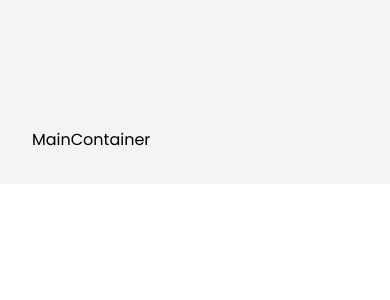
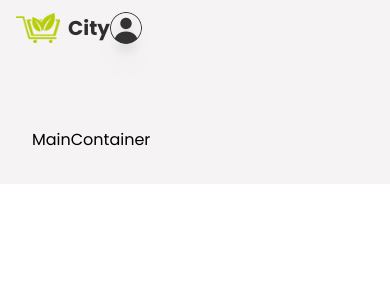
Before and after one commit to BermetUson/Online-Grocery-Store, a React (Create React App) app: page / in a window 390 px wide. Shown: the top 300 px of the page. Built offline with nearby package versions, Linux system fonts and the light colour scheme.

Commit message:
fixed header component

```diff
--- a/src/App.js
+++ b/src/App.js
@@ -4,7 +4,7 @@
 
 function App() {
   return (
-    <AnimatePresence>
+    <AnimatePresence exitBeforeEnter>
       <div className="w-screen h-auto flex flex-col bg-primary">
         <Header />
         <main className="mt-24 p-8 wfu">
--- a/src/components/Header.jsx
+++ b/src/components/Header.jsx
@@ -1,11 +1,11 @@
-import React from "react";
+import React, { useState } from "react";
 import { motion } from "framer-motion";
 import { Link } from "react-router-dom";
 import { getAuth, signInWithPopup, GoogleAuthProvider } from "firebase/auth";
 
 import { app } from "../firebase.config";
 
-import { MdShoppingBasket } from "react-icons/md";
+import { MdShoppingBasket, MdAdd, MdLogout } from "react-icons/md";
 import Logo from "../assets/logo.png";
 import Person from "../assets/person.png";
 import { useStateValue } from "../context/StateProvider";
@@ -15,7 +15,10 @@
   const firebaseAuth = getAuth(app);
   const provider = new GoogleAuthProvider();
 
+  const [isMenu, setIsMenu] = useState(false);
+
   const [{ user }, dispatch] = useStateValue();
+  console.log(user);
 
   const login = async () => {
     if (!user) {
@@ -27,11 +30,13 @@
         user: providerData[0],
       });
       localStorage.setItem("user", JSON.stringify(providerData[0]));
+    } else {
+      setIsMenu(!isMenu);
     }
   };
 
   return (
-    <header className="fixed z-50 w-screen p-6 px-16">
+    <header className="fixed z-50 w-screen p-3 px-4 md:px-16 md:p-6">
       {/* desktop & tablet */}
       <div className="hidden md:flex w-full h-full items-center justify-between">
         <Link to={"/"} className="flex items-center gap-2">
@@ -39,7 +44,12 @@
           <p className="text-headingColor text-xl font-bold">City</p>
         </Link>
         <div className="flex items-center gap-8">
-          <ul className="flex items-center gap-8 ">
+          <motion.ul
+            initial={{ opacity: 0, x: 200 }}
+            animate={{ opacity: 1, x: 1 }}
+            exit={{ opacity: 0, x: 200 }}
+            className="flex items-center gap-8 "
+          >
             <li className="text-base text-textColor cursor-pointer hover:text-headingColor transition-all duration-100 ease-in-out">
               Home
             </li>
@@ -52,7 +62,7 @@
             <li className="text-base text-textColor cursor-pointer hover:text-headingColor transition-all duration-100 ease-in-out">
               Service
             </li>
-          </ul>
+          </motion.ul>
           <div className="relative flex items-center justify-center">
             <MdShoppingBasket className="text-textColor text-2xl cursor-pointer" />
             <div className="absolute -top-2 -right-2 w-5 h-5 rounded-full bg-cartNumBg flex items-center justify-center">
@@ -68,11 +78,69 @@
               onClick={login}
               className="w-8 min-w-[20px] h-8 min-h-[20px] drop-shadow-xl cursor-pointer rounded-full"
             />
+            {isMenu && (
+              <motion.div
+                initial={{ opacity: 0, scale: 0.6 }}
+                animate={{ opacity: 1, scale: 1 }}
+                exit={{ opacity: 0, scale: 0.6 }}
+                className="w-40 bg- shadow-xl rounded-lg flex flex-col absolute
+        top-12 right-0"
+              >
+                {user && user.email === "oceaninapuddle@gmail.com" && (
+                  <Link to={"/createItem"}>
+                    <p className="px-4 py-2 flex items-center gap-3 cursor-pointer hover:bg-slate-100 transition-all duration-100 ease-in-out text-textColor text-base">
+                      New Item
+                      <MdAdd />
+                    </p>
+                  </Link>
+                )}
+                <p className="px-4 py-2 flex items-center gap-3 cursor-pointer hover:bg-slate-100 transition-all duration-100 ease-in-out text-textColor text-base">
+                  Logout
+                  <MdLogout />
+                </p>
+              </motion.div>
+            )}
           </div>
         </div>
       </div>
       {/* mobile */}
-      <div className="flex md:hidden w-full h-full"></div>
+      <div className="flex md:hidden w-full h-full">
+        <Link to={"/"} className="flex items-center gap-2">
+          <img src={Logo} alt="Logo" className="w-11 object-cover" />
+          <p className="text-headingColor text-xl font-bold">City</p>
+        </Link>
+        <div className="relative">
+          <motion.img
+            whileTap={{ scale: 0.6 }}
+            src={user ? user.photoURL : Person}
+            alt="Person"
+            onClick={login}
+            className="w-8 min-w-[20px] h-8 min-h-[20px] drop-shadow-xl cursor-pointer rounded-full"
+          />
+          {isMenu && (
+            <motion.div
+              initial={{ opacity: 0, scale: 0.6 }}
+              animate={{ opacity: 1, scale: 1 }}
+              exit={{ opacity: 0, scale: 0.6 }}
+              className="w-40 bg- shadow-xl rounded-lg flex flex-col absolute
+        top-12 right-0"
+            >
+              {user && user.email === "oceaninapuddle@gmail.com" && (
+                <Link to={"/createItem"}>
+                  <p className="px-4 py-2 flex items-center gap-3 cursor-pointer hover:bg-slate-100 transition-all duration-100 ease-in-out text-textColor text-base">
+                    New Item
+                    <MdAdd />
+                  </p>
+                </Link>
+              )}
+              <p className="px-4 py-2 flex items-center gap-3 cursor-pointer hover:bg-slate-100 transition-all duration-100 ease-in-out text-textColor text-base">
+                Logout
+                <MdLogout />
+              </p>
+            </motion.div>
+          )}
+        </div>
+      </div>
     </header>
   );
 };
```
